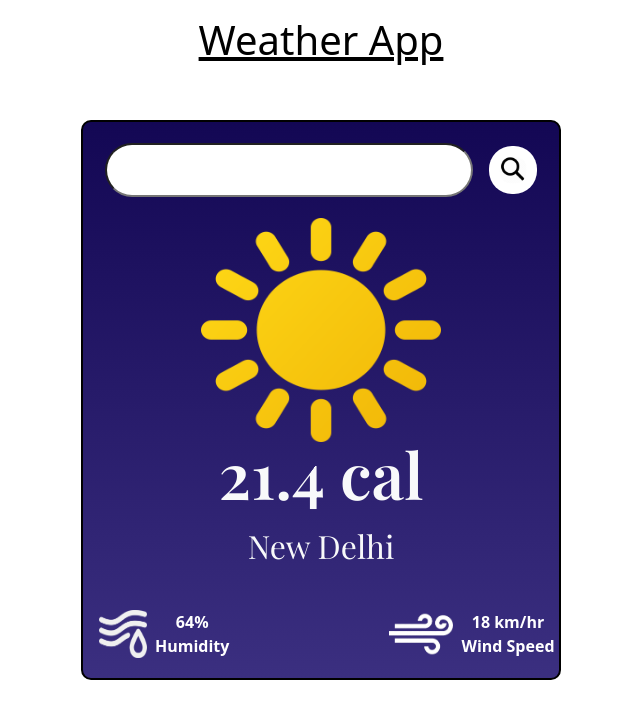
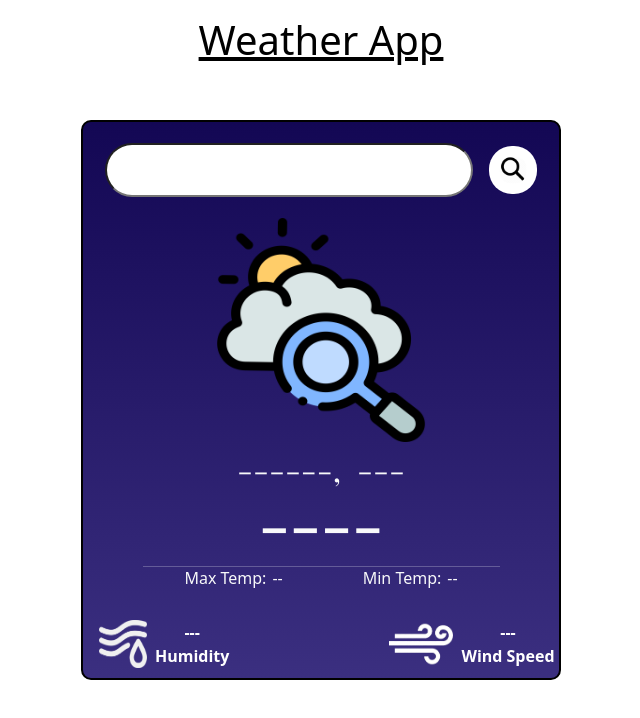
Before and after one commit to ankitahuja98/weatherapp, a React (Create React App) app: page / in a window 1280 px wide. Shown: the top 718 px of the page, without its empty margins (319-959 px from the left). Built offline with nearby package versions, Linux system fonts and the light colour scheme.

Commit message:
max min temp added, country added

```diff
--- a/src/App.css
+++ b/src/App.css
@@ -51,6 +51,10 @@
   height: 35rem;
   background-image: linear-gradient(180deg, #130754 0%, #3b2f80 100%);
   border: 2px solid black;
+}
+hr {
+  position: relative;
+  bottom: 20px;
 }
 /* card Input start */
 .inputDiv {
@@ -110,15 +114,30 @@
   font-weight: 400;
 }
 .city {
-  height: 4rem;
+  position: relative;
+  top: 1.2rem;
+  height: 3rem;
 }
 
 /* Temp and city name ends */
 
+/* max min starts */
+.max_min{
+  position: relative;
+  bottom: 69px;
+}
+.max_temp_text, .min_temp_text{
+  margin-right: 6px;
+}
+.max_temp{
+  margin-right: 80px;
+}
+/* max min ends */
+
 /* humidity and wind div start */
 .hum_wind_Div {
   position: relative;
-  bottom: 1rem;
+  bottom: 63px;
 }
 .hum_img {
   width: 3rem;
--- a/src/App.js
+++ b/src/App.js
@@ -1,6 +1,7 @@
 import './App.css';
 import '../node_modules/bootstrap/dist/css/bootstrap.min.css';
 import search_icon from './Images/search-icon.png'
+import demo from './Images/demo.png'
 import cloud from './Images/Cloud.png'
 import humidity from './Images/humidity.png'
 import mist from './Images/mist.png'
@@ -15,48 +16,56 @@ import { useState } from 'react';
 
 function App() {
 
-let api_key="a2bc927c676538011eb4094ac7c1e663";
+  let api_key = "a2bc927c676538011eb4094ac7c1e663";
 
-const [w_icon,setw_icon]=useState(sunny);
+  const [w_icon, setw_icon] = useState(demo);
 
-const searchbtn= async () =>{
-  const element=document.getElementsByClassName("cityInpt")
-  let inptvalue=(element[0].value);
+  const searchbtn = async () => {
+    const element = document.getElementsByClassName("cityInpt")
+    let inptvalue = (element[0].value);
 
-  if(inptvalue===""){
+    if (inptvalue === "") {
       return 0;
     }
-  let api_url=`https://api.openweathermap.org/data/2.5/weather?q=${inptvalue}&units=Metric&appid=${api_key}`;
+    let api_url = `https://api.openweathermap.org/data/2.5/weather?q=${inptvalue}&units=Metric&appid=${api_key}`;
 
-  let response= await fetch(api_url);
-  let data=await response.json();
+    let response = await fetch(api_url);
+    let data = await response.json();
 
- const temp_=document.getElementsByClassName("temp_");
- const city_=document.getElementsByClassName("city_");
- const humidity_perc=document.getElementsByClassName("humidity_perc");
- const wind_perc=document.getElementsByClassName("wind_perc");
+    const temp_ = document.getElementsByClassName("temp_");
+    const city_ = document.getElementsByClassName("city_");
+    const country=document.getElementsByClassName("country");
+    const humidity_perc = document.getElementsByClassName("humidity_perc");
+    const wind_perc = document.getElementsByClassName("wind_perc");
+    const max_temp=document.getElementsByClassName("max_temp");
+    const min_temp=document.getElementsByClassName("min_temp");
 
-  city_[0].innerHTML=data.name;
-  temp_[0].innerHTML=data.main.temp+"°c";
-  humidity_perc[0].innerHTML=data.main.humidity+" %";
-  wind_perc[0].innerHTML=data.wind.speed+" Km/hr";
 
-  console.log(data.weather[0].icon)
-  if(data.weather[0].icon==="01d"){
+    city_[0].innerHTML = data.name + ",";
+    country[0].innerHTML = "&nbsp;" +data.sys.country;
+    temp_[0].innerHTML = data.main.temp + "°c";
+    humidity_perc[0].innerHTML = data.main.humidity + " %";
+    wind_perc[0].innerHTML = data.wind.speed + " Km/hr";
+    max_temp[0].innerHTML=data.main.temp_max + "°c";
+    min_temp[0].innerHTML=data.main.temp_min + "°c";
+
+
+
+    if (data.weather[0].icon === "01d") {
       setw_icon(sunny)
-  }else if(data.weather[0].icon==="01n"){
+    } else if (data.weather[0].icon === "01n") {
       setw_icon(night)
-  }else if(data.weather[0].icon==="02d" || data.weather[0].icon==="02n" || data.weather[0].icon==="03d"|| data.weather[0].icon==="03n"|| data.weather[0].icon==="04d"|| data.weather[0].icon==="04n"){
+    } else if (data.weather[0].icon === "02d" || data.weather[0].icon === "02n" || data.weather[0].icon === "03d" || data.weather[0].icon === "03n" || data.weather[0].icon === "04d" || data.weather[0].icon === "04n") {
       setw_icon(cloud)
-  }else if(data.weather[0].icon==="09d" || data.weather[0].icon==="09n" || data.weather[0].icon==="10d"|| data.weather[0].icon==="10n"){
+    } else if (data.weather[0].icon === "09d" || data.weather[0].icon === "09n" || data.weather[0].icon === "10d" || data.weather[0].icon === "10n") {
       setw_icon(rain)
-  }else if(data.weather[0].icon==="11d" || data.weather[0].icon==="11n"){
+    } else if (data.weather[0].icon === "11d" || data.weather[0].icon === "11n") {
       setw_icon(thunder)
-  }else if(data.weather[0].icon==="13d" || data.weather[0].icon==="13n"){
+    } else if (data.weather[0].icon === "13d" || data.weather[0].icon === "13n") {
       setw_icon(snow)
-  }else if(data.weather[0].icon==="50d" || data.weather[0].icon==="50n"){
+    } else if (data.weather[0].icon === "50d" || data.weather[0].icon === "50n") {
       setw_icon(mist)
-  }else{
+    } else {
       setw_icon(sunny)
     }
 
@@ -72,7 +81,7 @@ const searchbtn= async () =>{
       <div className='card_box'>
         {/* input bar starts */}
         <div className='inputDiv'>
-          <input type='text' className='cityInpt'/>
+          <input type='text' className='cityInpt' />
           <img src={search_icon} alt='searchimg' onClick={searchbtn}></img>
         </div>
         {/* input bar ends */}
@@ -85,14 +94,42 @@ const searchbtn= async () =>{
 
         {/* Temp and city name start */}
         <div className='temp_city d-flex flex-column  align-items-center text-light'>
+
+          <div className='city d-flex'>
+            <p className='city_'>------,</p>
+            <p className='country'>&nbsp; ---</p>
+          </div>
+
           <div className='temp'>
-            <p className='temp_'>21.4 cal</p>
+            <p className='temp_'>----</p>
           </div>
-          <div className='city'>
-            <p className='city_'>New Delhi</p>
+          <hr className='w-75 mx-auto' />
+        </div>
+        {/* Temp and city name ends */}
+
+        {/* max and min temp starts */}
+        <div className='max_min text-light d-flex justify-content-center align-item-center'>
+
+          <div className='maxElement d-flex justify-content-center align-item-center'>
+            <div className='max_temp_text'>
+              <p>Max Temp: </p>
+            </div>
+            <div className='max_temp'>
+              <p>--</p>
             </div>
           </div>
-        {/* Temp and city name ends */}
+
+          <div className='minElement d-flex justify-content-center align-item-center'>
+            <div className='min_temp_text'>
+              <p>Min Temp: </p>
+            </div>
+            <div className='min_temp'>
+              <p>--</p>
+            </div>
+          </div>
+
+        </div>
+        {/* max and min temp ends */}
 
         {/* humidity and wind start */}
 
@@ -102,7 +139,7 @@ const searchbtn= async () =>{
             <img className='hum_img' src={humidity} alt="" />
             <div className='data d-flex flex-column align-items-center justify-content-center'>
               <div className='humidity_perc'>
-                64%
+                ---
               </div>
               <div className='humidity_text'>
                 Humidity
@@ -114,7 +151,7 @@ const searchbtn= async () =>{
             <img className='wind_img' src={wind} alt="" />
             <div className='data d-flex flex-column align-items-center justify-content-center'>
               <div className='wind_perc'>
-                18 km/hr
+                ---
               </div>
               <div className='wind_text'>
                 Wind Speed
```
Also changed, not shown: src/Images/demo.png (added), src/Images/night.png. Lines whose indentation alone changed are shown as unchanged.
